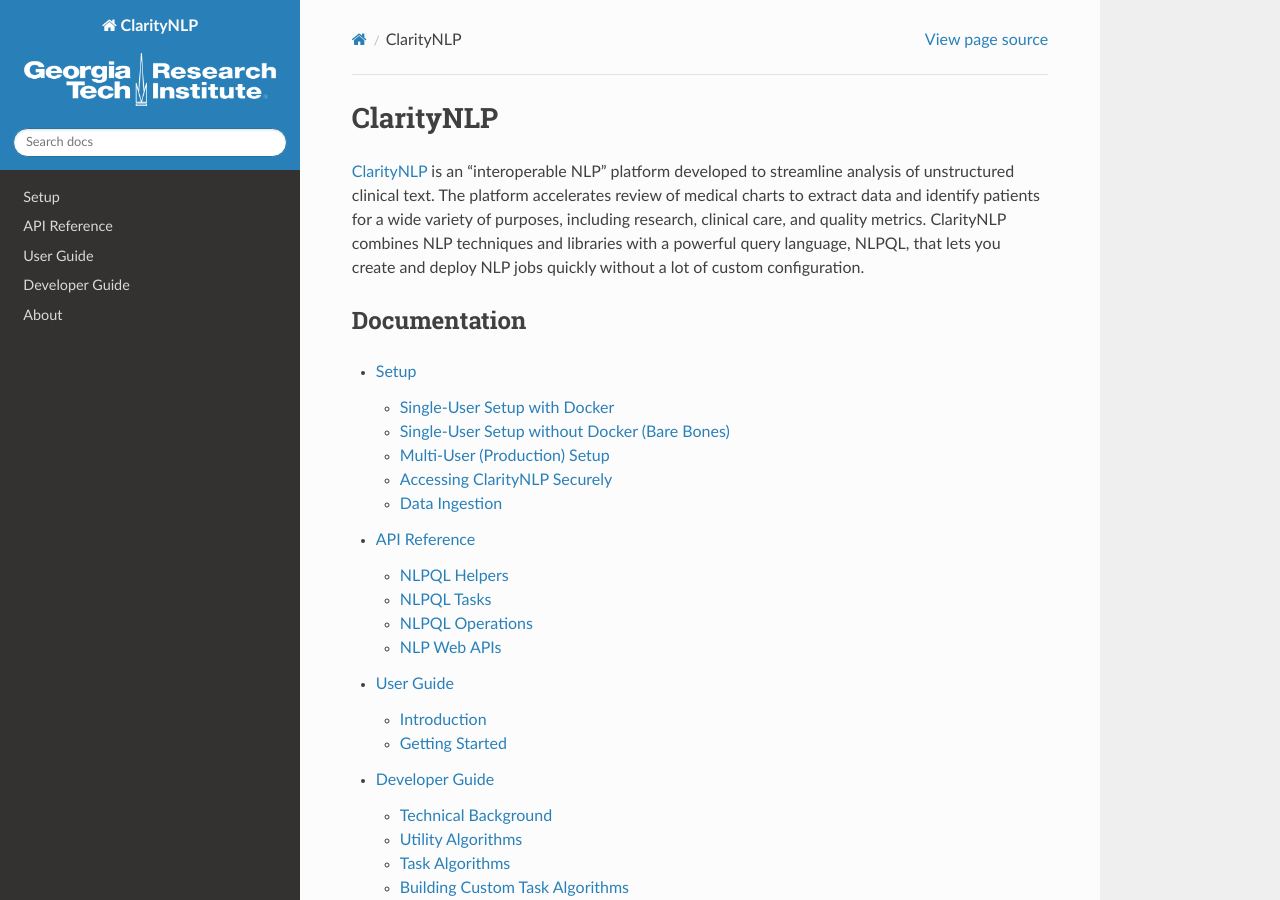
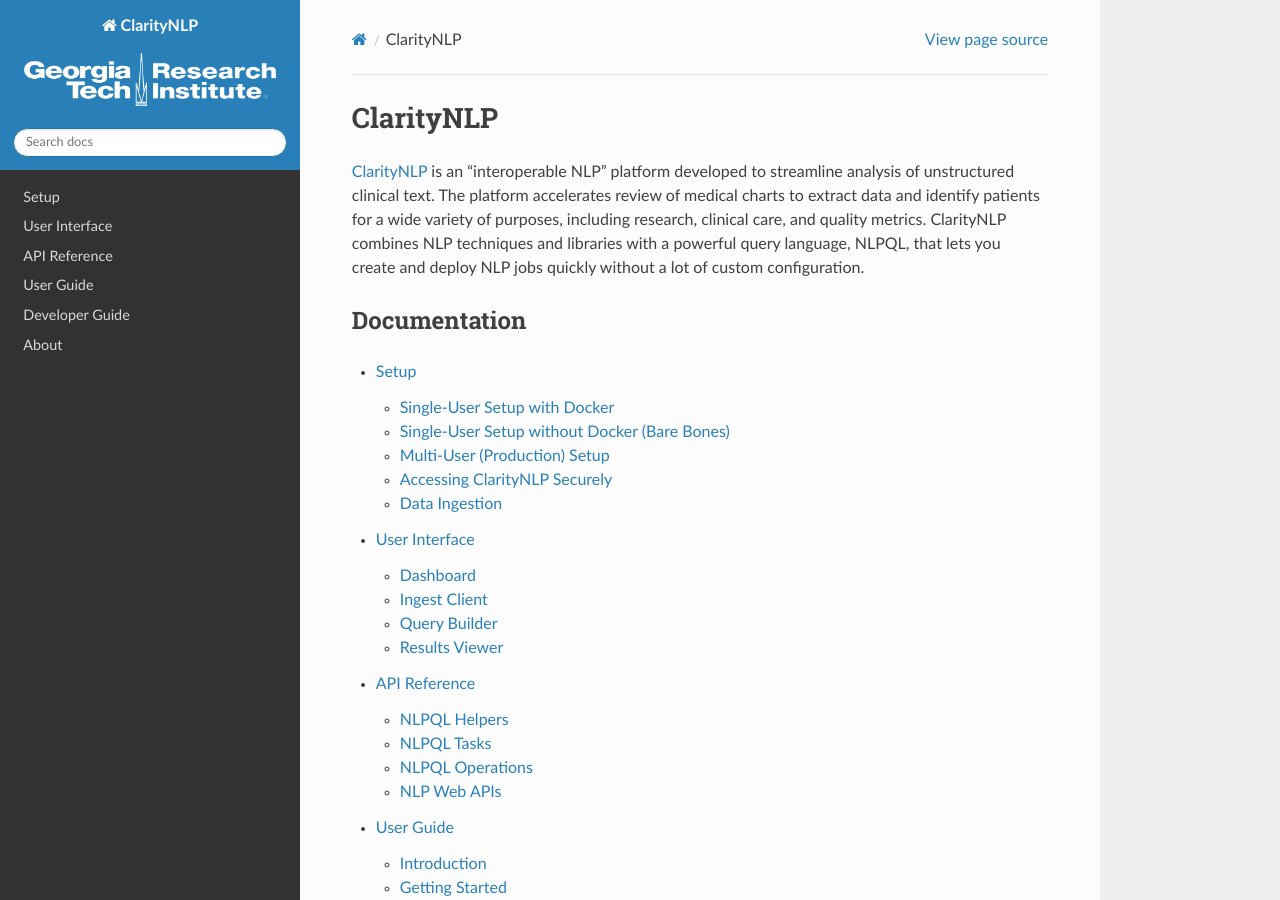
Before and after one commit to ClarityNLP/ClarityNLP, a Sphinx documentation site: the page built from docs/index.rst, in a window 1280 px wide and 900 px high. Built offline with Sphinx 7.4.7 and the Read the Docs theme 2.0.0, drawn with Linux system fonts in a browser that asks for light colours; pages that are not in the unit, such as notebooks, are missing from menus.

Commit message:
added user_interface folder to documentation

```diff
--- a/docs/index.rst
+++ b/docs/index.rst
@@ -15,6 +15,7 @@
    :maxdepth: 2
 
    setup/index
+   user_interface/index
    api_reference/index
    user_guide/index
    developer_guide/index
--- /dev/null
+++ b/docs/user_interface/dashboard.rst
@@ -0,0 +1,4 @@
+.. _ui_dashboard:
+
+Dashboard
+=========
--- /dev/null
+++ b/docs/user_interface/index.rst
@@ -0,0 +1,37 @@
+==============
+User Interface
+==============
+
+
+
+Dashboard
+---------
+
+.. toctree::
+   :maxdepth: 3
+
+   dashboard
+
+Ingest Client
+-------------
+
+.. toctree::
+   :maxdepth: 3
+
+   ingest_client
+
+Query Builder
+-------------
+
+.. toctree::
+   :maxdepth: 3
+
+   query_builder
+
+Results Viewer
+--------------
+
+.. toctree::
+   :maxdepth: 3
+
+   results_viewer
--- /dev/null
+++ b/docs/user_interface/ingest_client.rst
@@ -0,0 +1,4 @@
+.. _ui_ingest_client:
+
+Ingest Client
+=============
--- /dev/null
+++ b/docs/user_interface/query_builder.rst
@@ -0,0 +1,4 @@
+.. _ui_query_builder:
+
+Query Builder
+=============
--- /dev/null
+++ b/docs/user_interface/results_viewer.rst
@@ -0,0 +1,4 @@
+.. _ui_results_viewer:
+
+Results Viewer
+==============
```
